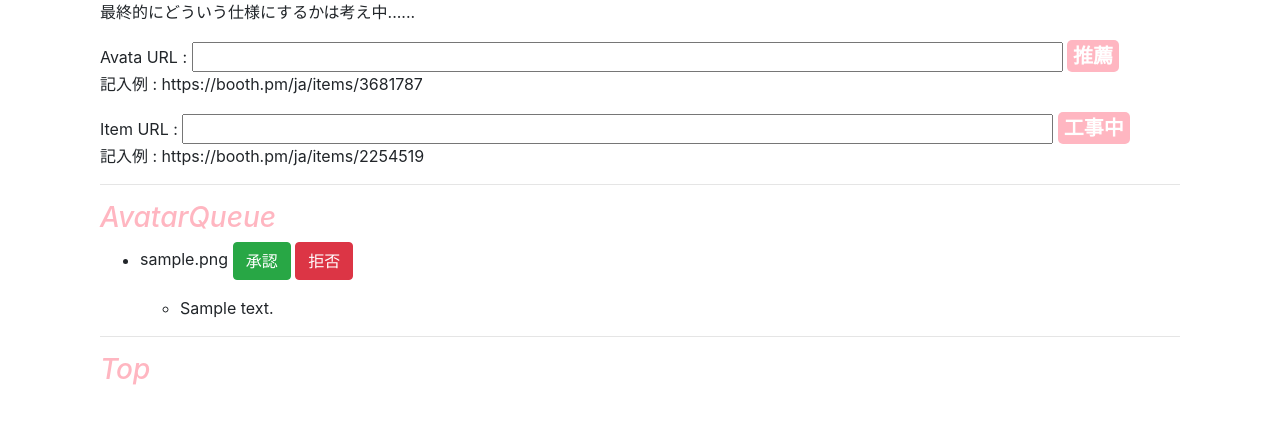
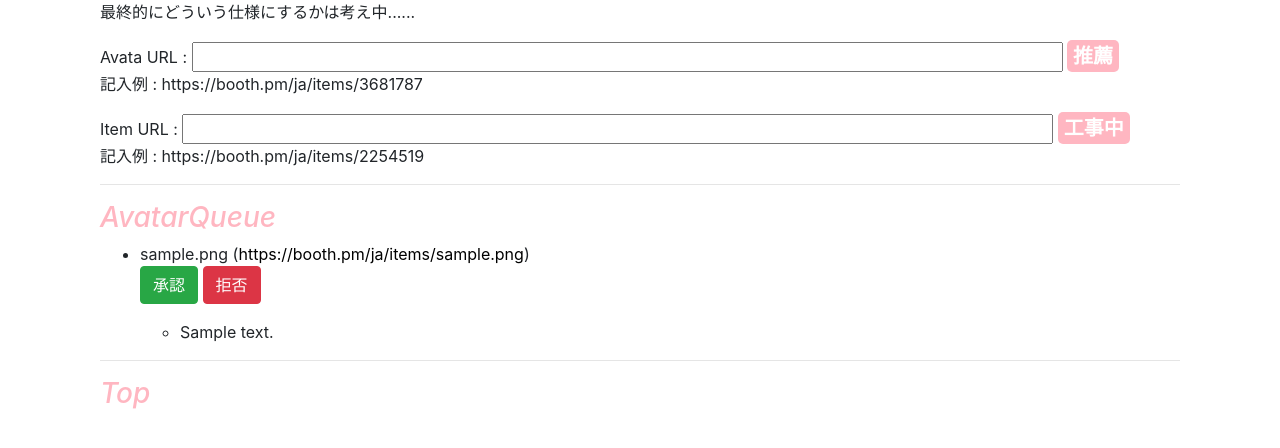
Before and after one commit to hibit-at/avatar_network, a Django app: template templates/recommend.html in a window 1280 px wide. Shown: the part 262-710 px from the top of the page. Run offline with Django 3.2, Linux system fonts and the light colour scheme; a user stored in the database is signed in; tables that the repository leaves empty hold one stand-in row (values such as "Sample post"); the template is opened without the code that fills it: values that come from a table or form of the project are taken from there, most other values are stand-ins (such as "Sample title", 1, 10 or a date in 2020); grey boxes marked "Sample" are stand-in pictures; some libraries are stand-ins or nearby versions.

Commit message:
recommend

```diff
--- a/templates/recommend.html
+++ b/templates/recommend.html
@@ -46,10 +46,10 @@
     {% for avatar in avatars %}
         <ul>
             <li>
+                {{ avatar }} (<a href="https://booth.pm/ja/items/{{avatar.avatar_id}}">https://booth.pm/ja/items/{{avatar.avatar_id}}</a>)
                 {% if user.is_staff %}
                 <form method="post">
                     {% csrf_token %}
-                    {{ avatar }}
                     <button class="btn btn-success" name="approve" value="{{avatar.avatar_id}}">承認</button>
                     <button class="btn btn-danger" name="decline" value="{{avatar.avatar_id}}">拒否</button>
                 </form>
```
